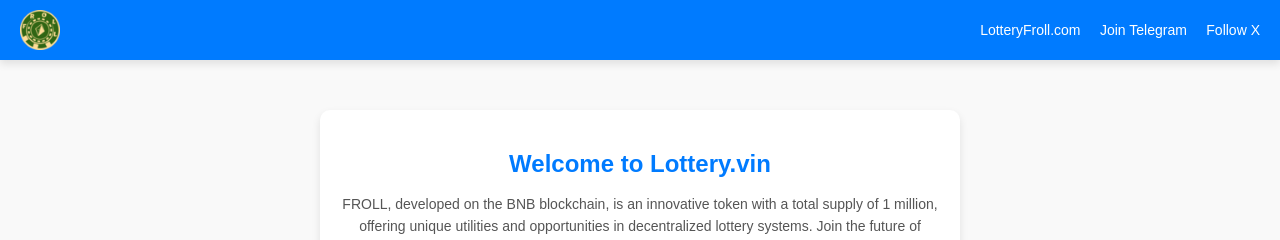
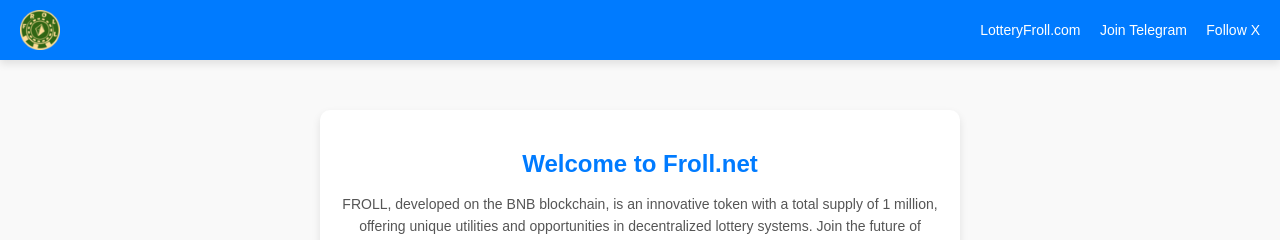
Before and after one commit to frollswap/froll_net, a plain HTML site: page index.html in a window 1280 px wide. Shown: the top 240 px of the page. Drawn offline with Linux system fonts and the light colour scheme.

Commit message:
Update index.html

```diff
--- a/index.html
+++ b/index.html
@@ -23,7 +23,7 @@
 
     <!-- Introduction Section -->
     <section class="introduction interface">
-        <h1>Welcome to Lottery.vin</h1>
+        <h1>Welcome to Froll.net</h1>
         <p>FROLL, developed on the BNB blockchain, is an innovative token with a total supply of 1 million, offering unique utilities and opportunities in decentralized lottery systems. Join the future of transparent, automated lottery experiences.</p>
         <button class="button trade-button">Trade FROLL/BNB</button>
     </section>
```
